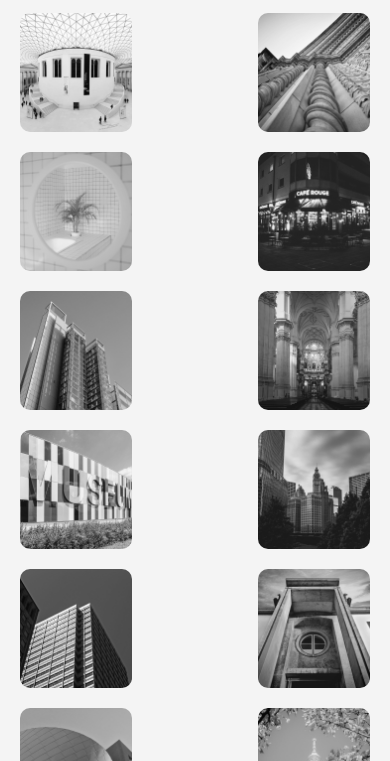
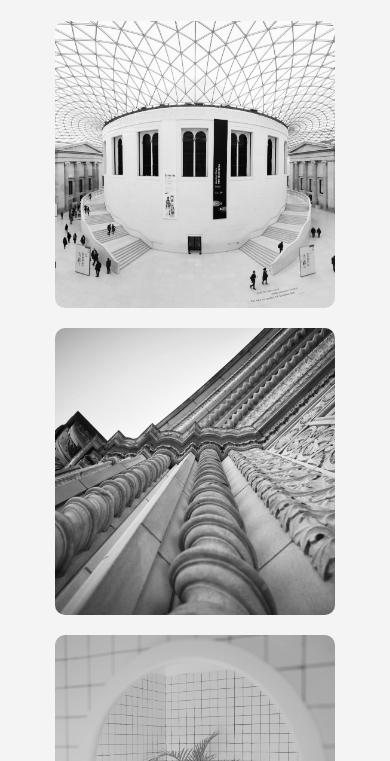
Before and after one commit to Chiragdbb/Image-Gallery, a plain HTML site: page index.html in a window 390 px wide. Shown: the part 83-844 px from the top of the page. Drawn offline with Linux system fonts and the light colour scheme.

Commit message:
added media queries

```diff
--- a/style.css
+++ b/style.css
@@ -90,3 +90,27 @@ h1 {
     transition-duration: 0.3s;
     background: linear-gradient(0deg, rgba(0, 0, 0, 0.5) 0%, rgba(255, 255, 255, 0) 100%);
 }
+
+/* media query */
+
+@media only screen and (max-width:1057px){
+    .gallery{
+        width: 90%;
+        margin: 1.5rem auto;
+        justify-content: space-around;
+    }
+    .gallery .items{
+        width: 48%;
+    }
+}
+
+@media only screen and (max-width:768px){
+    .gallery{
+        width: 80%;
+        margin: 1.5rem auto;
+        justify-content:center;
+    }
+    .gallery .items{
+        width: 100%;
+    }
+}
--- a/style2.css
+++ b/style2.css
@@ -87,3 +87,21 @@ h1 {
     transition-duration: 0.3s;
     background: linear-gradient(0deg, rgba(0, 0, 0, 0.5) 0%, rgba(255, 255, 255, 0) 100%);
 }
+
+/* media queries */
+
+@media only screen and (max-width:1057px){
+    .gallery{
+        grid-template-columns: 1fr 1fr;
+        justify-content: space-evenly;
+    }
+}
+
+@media only screen and (max-width:768px){
+    .gallery{
+        width: 80%;
+        margin: 1.5rem auto;
+        grid-template-columns: 1fr;
+        justify-content:center;
+    }
+}
```
Also changed, not shown: index2.html (+2 -0 lines).
